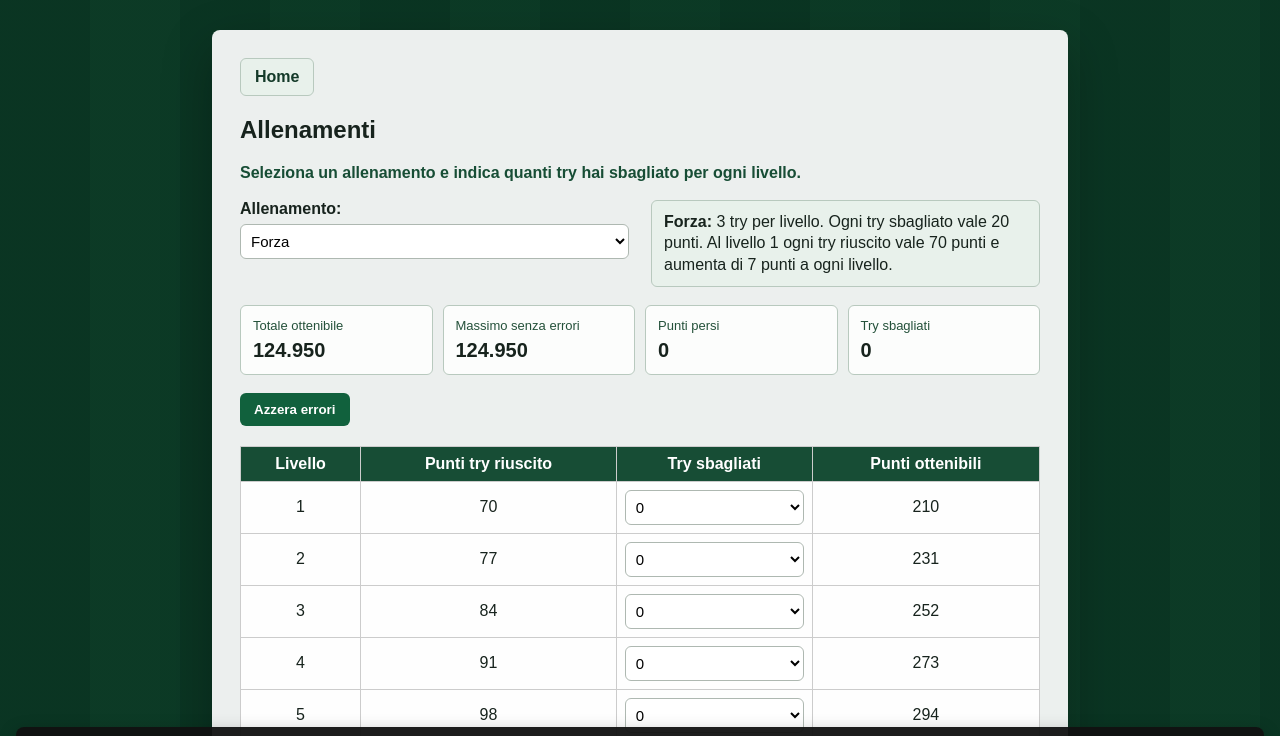
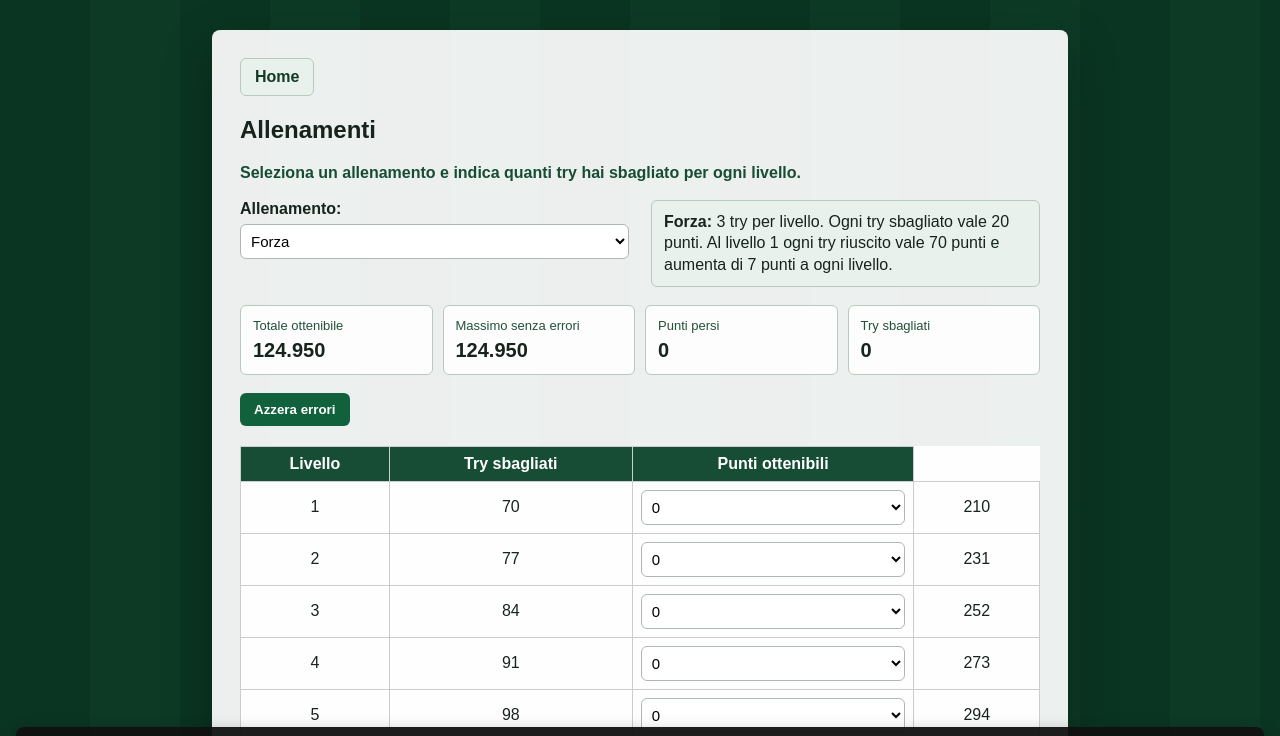
Before and after one commit to Gibbbale/mt11tools, a plain HTML site: page allenamenti.html in a window 1280 px wide. Shown: the top 736 px of the page. Drawn offline with Linux system fonts and the light colour scheme.

Commit message:
Remove 'Punti try riuscito' column and make 'Punti ottenibili' cumulative

```diff
--- a/allenamenti.html
+++ b/allenamenti.html
@@ -63,7 +63,6 @@
         <thead>
             <tr>
                 <th>Livello</th>
-                <th>Punti try riuscito</th>
                 <th>Try sbagliati</th>
                 <th>Punti ottenibili</th>
             </tr>
```
